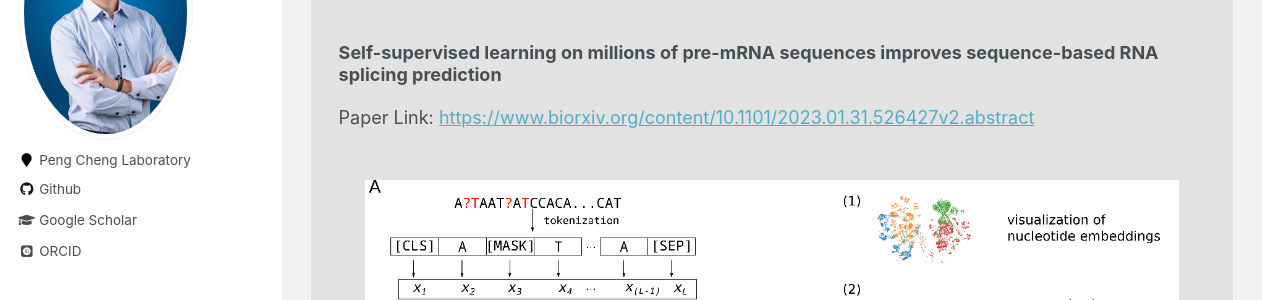
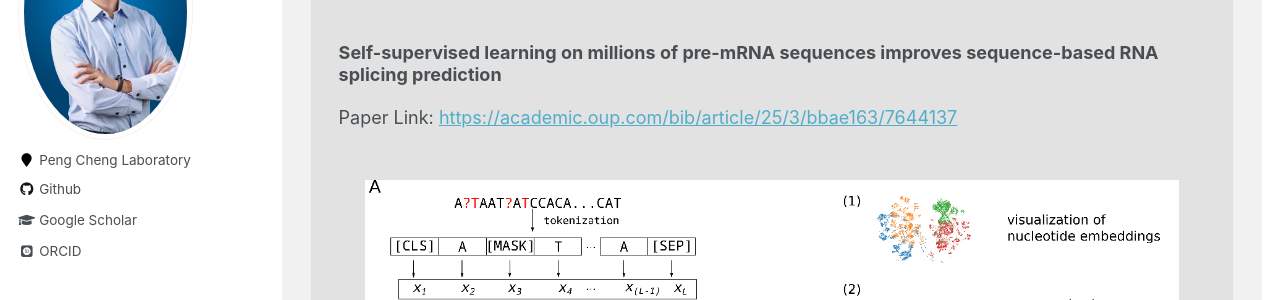
Before and after one commit to zhixiang-ren/zhixiang-ren.github.io, a Jekyll site: the page built from _pages/AI_for_Transcriptomics.html, in a window 1280 px wide and 900 px high, scrolled down 3296 px. Shown: the part 153-453 px from the top of the window. Built offline with Jekyll 4.4.1, drawn with Linux system fonts in a browser that asks for light colours; some web fonts are replaced; part of the change alters nothing that is shown.

Commit message:
Update AI_for_Transcriptomics.html

```diff
--- a/_pages/AI_for_Transcriptomics.html
+++ b/_pages/AI_for_Transcriptomics.html
@@ -71,7 +71,7 @@ author_profile: true
 <div style="width: 100%;padding-left: 3%;padding-right: 3%;background-color: rgb(226, 226, 226);">
 </br>
 <h3>Self-supervised learning on millions of pre-mRNA sequences improves sequence-based RNA splicing prediction</h3>
-<p>Paper Link: <a href="https://www.biorxiv.org/content/10.1101/2023.01.31.526427v2.abstract">https://www.biorxiv.org/content/10.1101/2023.01.31.526427v2.abstract</a></p>
+<p>Paper Link: <a href="https://academic.oup.com/bib/article/25/3/bbae163/7644137">https://academic.oup.com/bib/article/25/3/bbae163/7644137</a></p>
 <img style="width: 100%;padding: 3%;" src="/images/SpliceBERT.png" />
 <p style="text-align:justify">RNA splicing is an important post-transcriptional process of gene expression in eukaryotic cells.
   Predicting RNA splicing from primary sequences can facilitate the interpretation of genomic variants.
```
